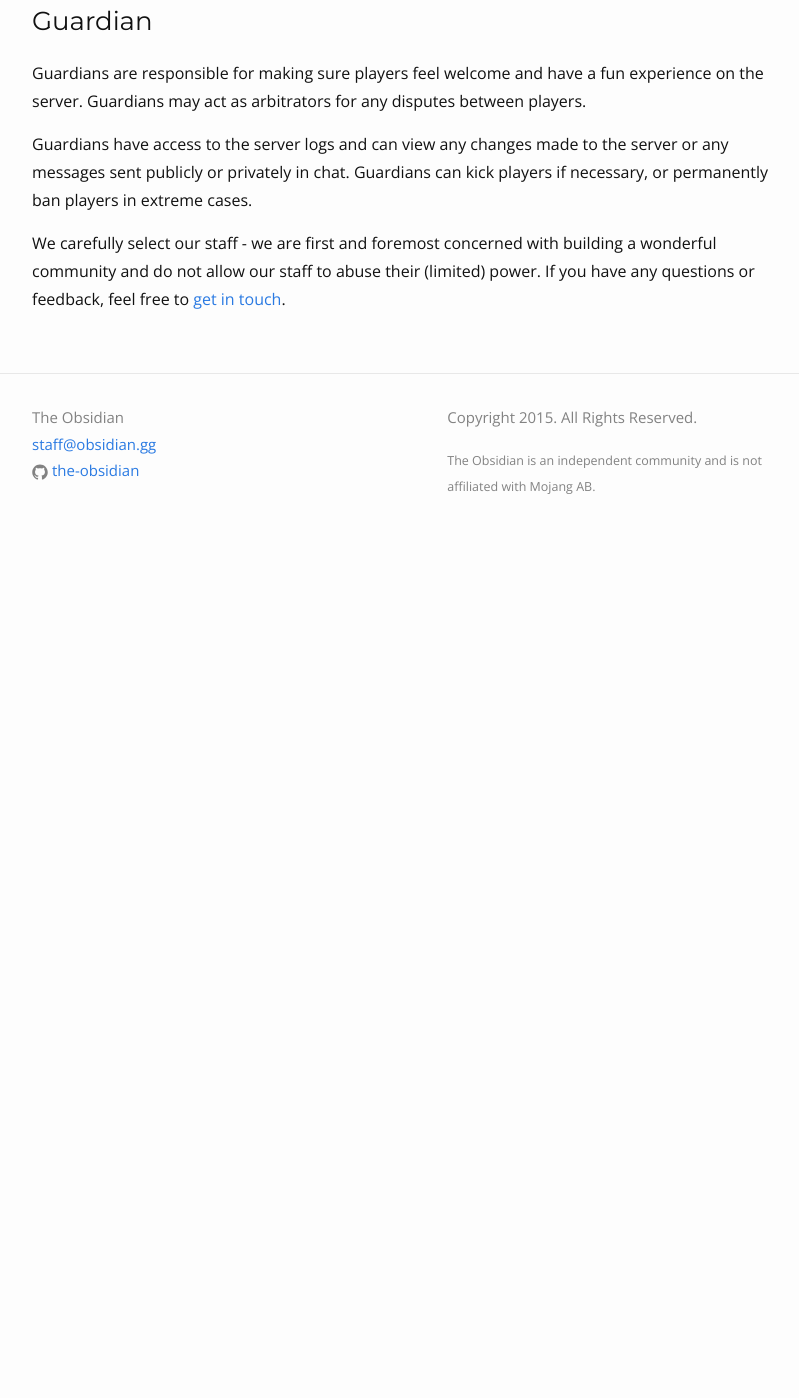
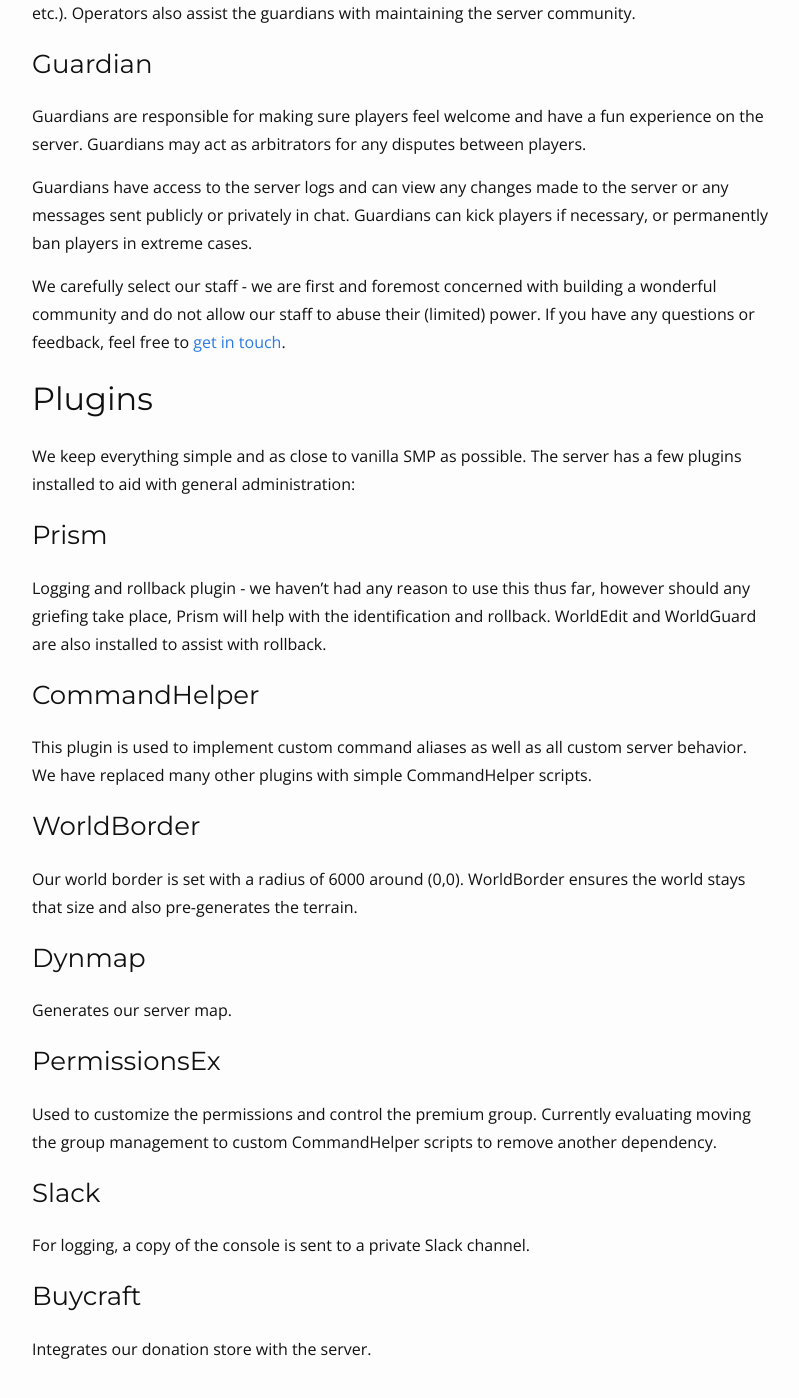
Before and after one commit to the-obsidian/www, a Jekyll site: the page built from about.md, in a window 1280 px wide and 1400 px high, scrolled down 440 px. Shown: the whole window, without its empty margins (238-1037 px from the left). Built offline with Jekyll 4.4.1, drawn with Linux system fonts in a browser that asks for light colours; before the commit the page ends 998 px from its top, so only the background shows below that; some of the changed text lies outside the part shown.

Commit message:
Move contact and plugins to about page

```diff
--- a/about.md
+++ b/about.md
@@ -3,6 +3,8 @@
 title: About
 permalink: /about/
 ---
+
+Need to get in touch?  Shoot an email to [staff@obsidian.gg](mailto:staff@obsidian.gg) and we will get back with you ASAP.
 
 ## Staff Roles
 
@@ -18,4 +20,36 @@
 
 Guardians have access to the server logs and can view any changes made to the server or any messages sent publicly or privately in chat.  Guardians can kick players if necessary, or permanently ban players in extreme cases.
 
-We carefully select our staff - we are first and foremost concerned with building a wonderful community and do not allow our staff to abuse their (limited) power.  If you have any questions or feedback, feel free to [get in touch](/contact-us/).
+We carefully select our staff - we are first and foremost concerned with building a wonderful community and do not allow our staff to abuse their (limited) power.  If you have any questions or feedback, feel free to [get in touch](mailto:staff@obsidian.gg).
+
+## Plugins
+
+We keep everything simple and as close to vanilla SMP as possible.  The server has a few plugins installed to aid with general administration:
+
+### Prism
+
+Logging and rollback plugin - we haven't had any reason to use this thus far, however should any griefing take place, Prism will help with the identification and rollback.  WorldEdit and WorldGuard are also installed to assist with rollback.
+
+### CommandHelper
+
+This plugin is used to implement custom command aliases as well as all custom server behavior.  We have replaced many other plugins with simple CommandHelper scripts.
+
+### WorldBorder
+
+Our world border is set with a radius of 6000 around (0,0).  WorldBorder ensures the world stays that size and also pre-generates the terrain.
+
+### Dynmap
+
+Generates our server map.
+
+### PermissionsEx
+
+Used to customize the permissions and control the premium group.  Currently evaluating moving the group management to custom CommandHelper scripts to remove another dependency.
+
+### Slack
+
+For logging, a copy of the console is sent to a private Slack channel.
+
+### Buycraft
+
+Integrates our donation store with the server.
```
Also changed, not shown: contact-us.md (deleted, +0 -7 lines), plugins.md (deleted, +0 -35 lines), rules.md (+1 -1 lines).
